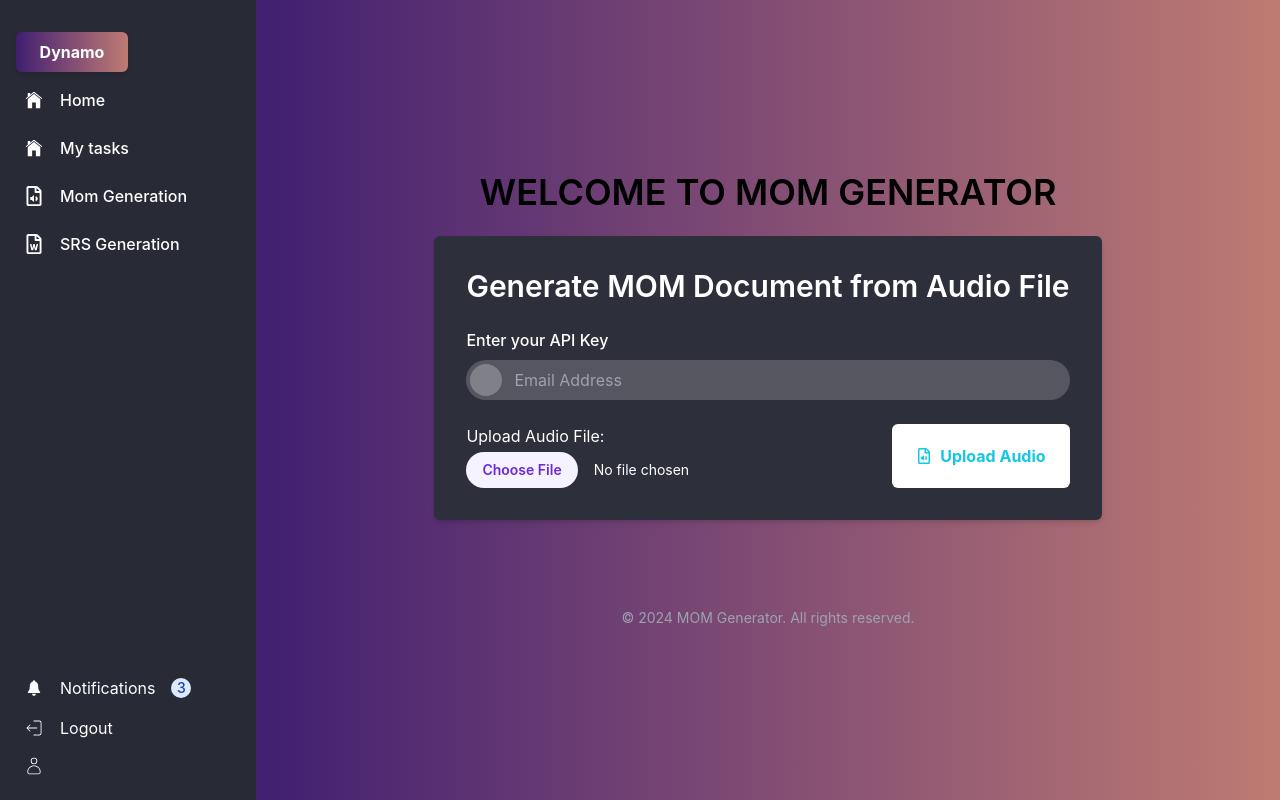
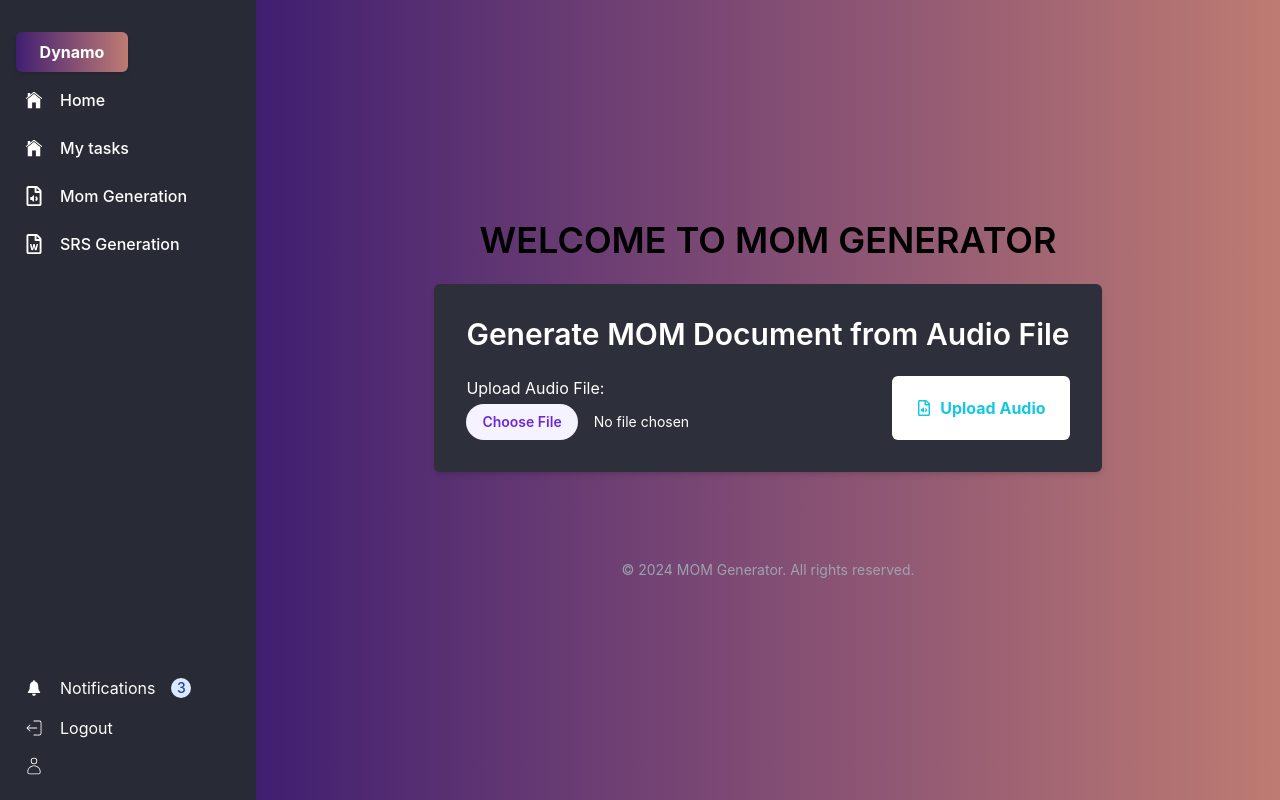
Before and after one commit to okashaghaffar/react-fyp, a React (Create React App) app: page /mom in a window 1280 px wide. Built offline with nearby package versions, Linux system fonts and the light colour scheme.

Commit message:
Update MomGeneration.jsx

```diff
--- a/src/components/screens/MomGeneration.jsx
+++ b/src/components/screens/MomGeneration.jsx
@@ -3,7 +3,7 @@ import { FaRegFileAudio } from "react-icons/fa";
 import Sidebar from "../Sidebar";
 
 export default function MomGeneration() {
-  const [api, setApi] = useState("");
+  // const [api, setApi] = useState("");
 
   useEffect(() => {}, []);
 
@@ -20,13 +20,13 @@ export default function MomGeneration() {
   const handleFormSubmit = async () => {
     // await fetch(`${api}get/url`).then((res) => setApi(res.data));
 
-    // const apiUrl = "https://59aa-34-28-24-151.ngrok-free.app/generatemom";
+    const apiUrl = "https://59aa-34-28-24-151.ngrok-free.app/generatemom";
     const formData = new FormData();
     formData.append("file", audioFile);
 
     try {
       setLoadingAudio(true);
-      const response = await fetch(`${api}/generatemom`, {
+      const response = await fetch(apiUrl, {
         method: "POST",
         body: formData,
       });
@@ -73,34 +73,7 @@ export default function MomGeneration() {
             <h1 className="text-3xl font-semibold mb-6">
               Generate MOM Document from Audio File
             </h1>
-            <div className="flex flex-col">
-              <label
-                className="block text-white  font-medium mb-2"
-                htmlFor="email"
-              >
-                Enter your API Key
-              </label>
 
-              <div className="relative text-white">
-                <div className="absolute top-1 left-1 bg-white-medium rounded-full  p-3 flex items-center justify-center text-white">
-                  <span className="absolute items-center flex ">
-
-                  </span>
-                </div>
-
-                <input
-                  type="text"
-                  id="email"
-                  placeholder="Email Address"
-                  name="email"
-                  value={api}
-                  onChange={(e) => {
-                    setApi(e.target.value);
-                  }}
-                  className="w-full text-white bg-white-light py-2 px-5 rounded-full focus:bg-black-dark focus:outline-none focus:ring-1 focus:ring-[#0fc7e3] focus:drop-shadow-lg"
-                />
-              </div>
-            </div>
 
             <div className="mt-6 flex flex-row  justify-between">
               <div className="">
```
